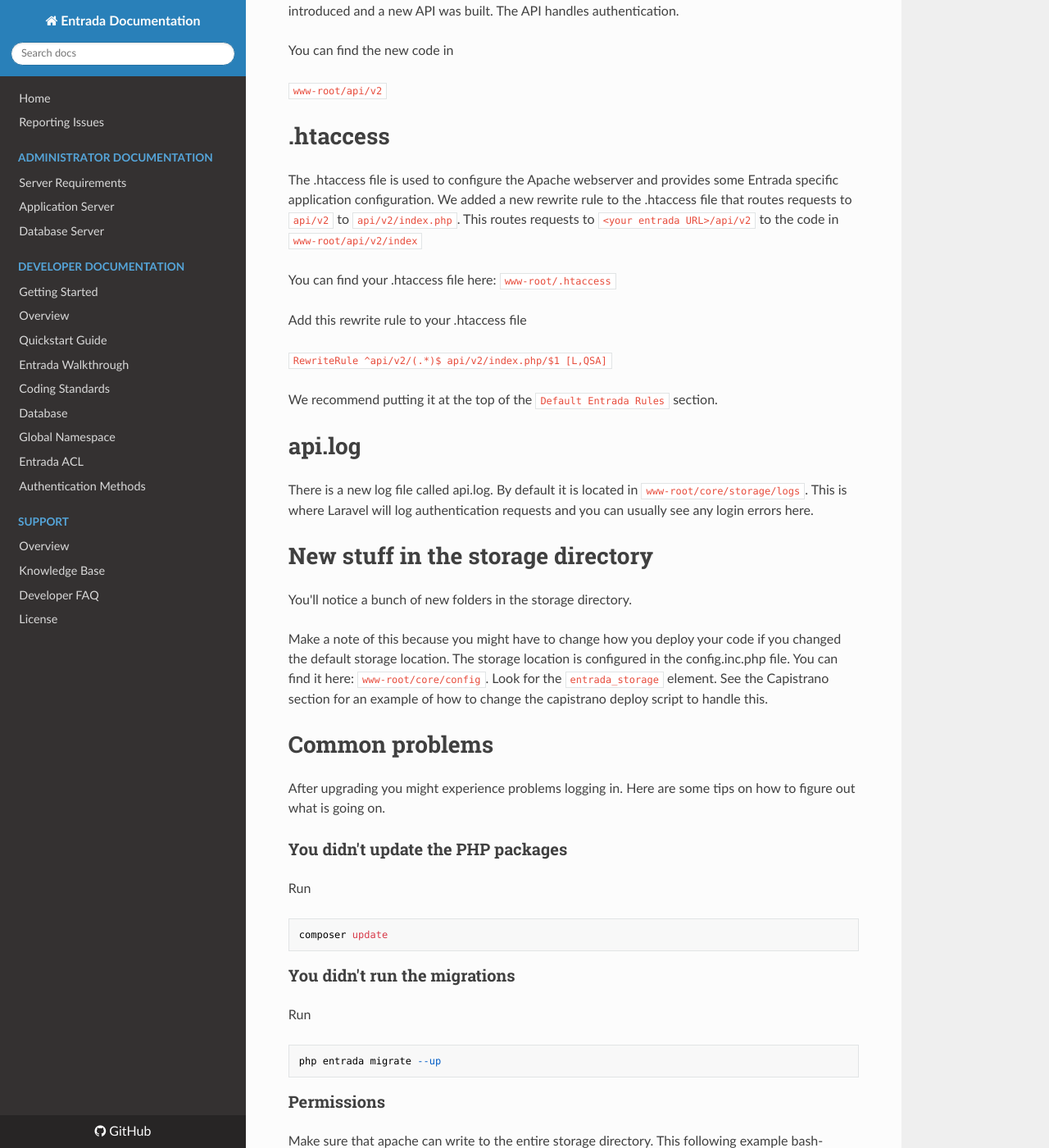
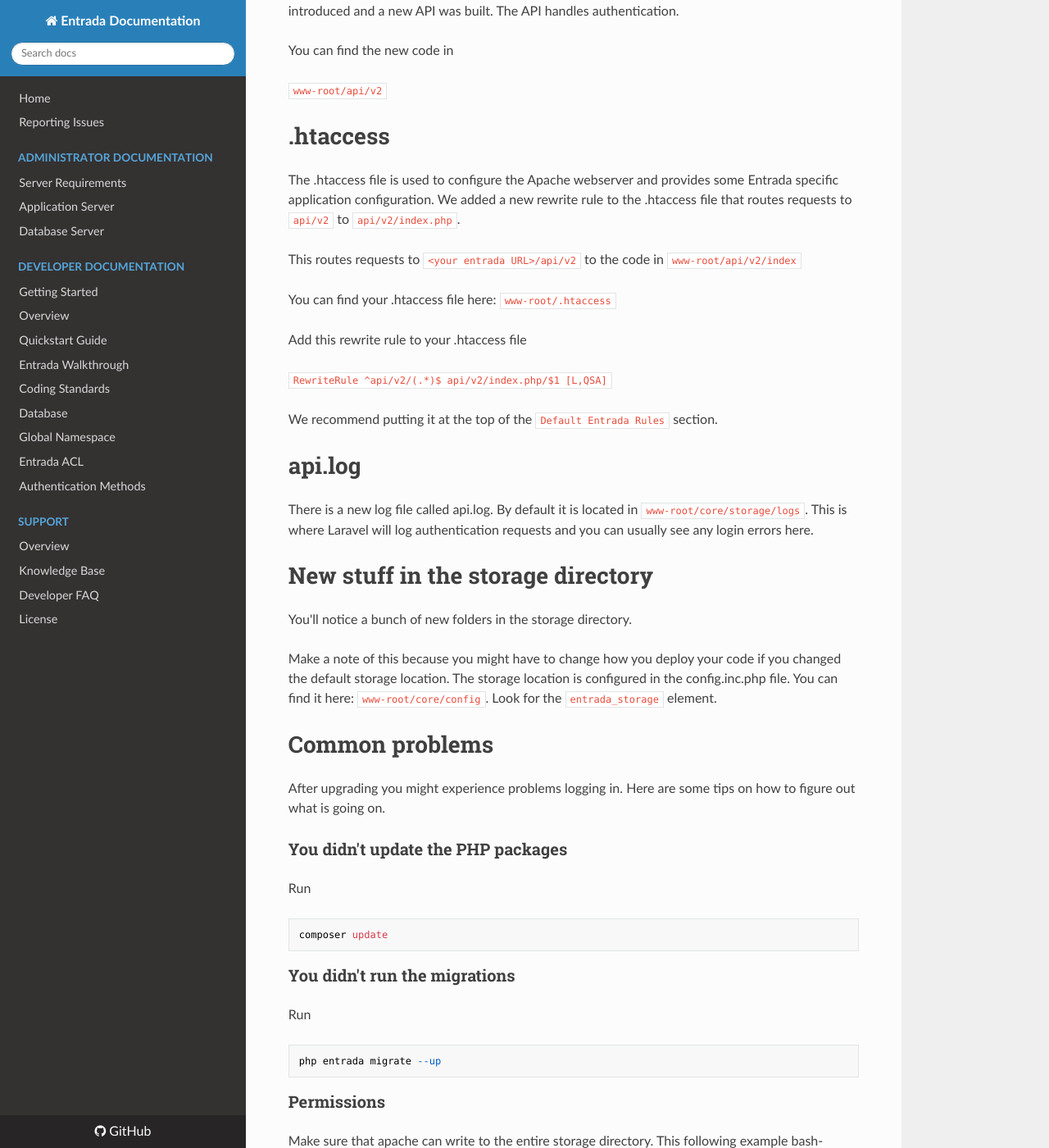
Before and after one commit to pyarmak/entrada-1x-docs, an MkDocs documentation site: the page built from docs/upgrading/to_110.md, in a window 1280 px wide and 1400 px high, scrolled down 258 px. Shown: the whole window at 82% size. Built offline with MkDocs 1.6.1, drawn with Linux system fonts in a browser that asks for light colours; nearby versions of some CDN libraries; old or Windows-style settings are respelled for this version of MkDocs; some of the changed text lies outside the part shown.

Commit message:
Took out the reference to the capistrano section. I will add this later.

````diff
--- a/docs/upgrading/to_110.md
+++ b/docs/upgrading/to_110.md
@@ -10,7 +10,9 @@ You can find the new code in
 
 # .htaccess
 
-The .htaccess file is used to configure the Apache webserver and provides some Entrada specific application configuration. We added a new rewrite rule to the .htaccess file that routes requests to ```api/v2``` to ```api/v2/index.php```. This routes requests to ```<your entrada URL>/api/v2``` to the code in ```www-root/api/v2/index```
+The .htaccess file is used to configure the Apache webserver and provides some Entrada specific application configuration. We added a new rewrite rule to the .htaccess file that routes requests to ```api/v2``` to ```api/v2/index.php```.
+
+This routes requests to ```<your entrada URL>/api/v2``` to the code in ```www-root/api/v2/index```
 
 You can find your .htaccess file here: ```www-root/.htaccess```
 
@@ -28,7 +30,7 @@ There is a new log file called api.log. By default it is located in ```www-root/
 
 You'll notice a bunch of new folders in the storage directory.
 
-Make a note of this because you might have to change how you deploy your code if you changed the default storage location. The storage location is configured in the config.inc.php file. You can find it here: ```www-root/core/config```. Look for the ```entrada_storage``` element. See the Capistrano section for an example of how to change the capistrano deploy script to handle this.
+Make a note of this because you might have to change how you deploy your code if you changed the default storage location. The storage location is configured in the config.inc.php file. You can find it here: ```www-root/core/config```. Look for the ```entrada_storage``` element.
 
 # Common problems
 After upgrading you might experience problems logging in. Here are some tips on how to figure out what is going on.
````
Also changed, not shown: other parts of docs/upgrading/to_110.md (+1 -1 lines).
